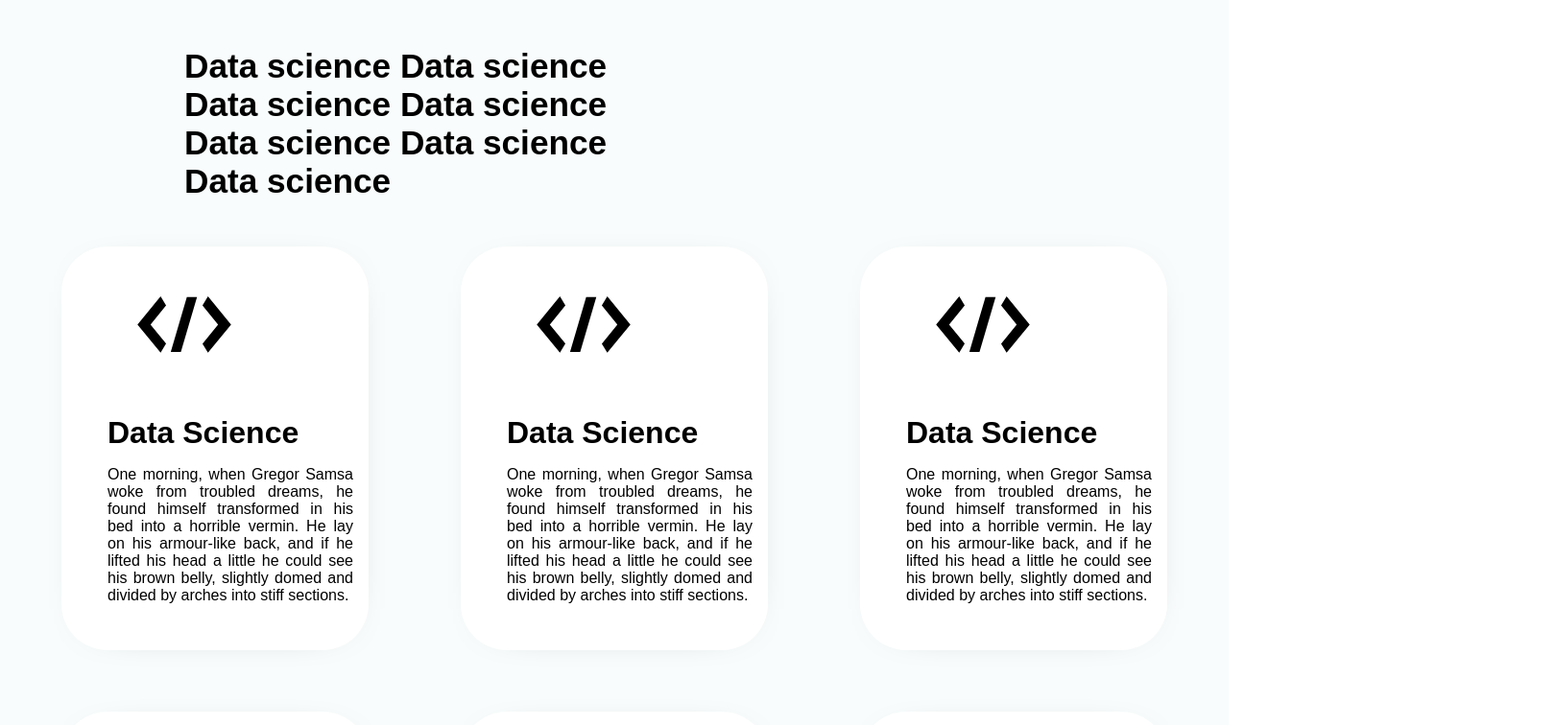
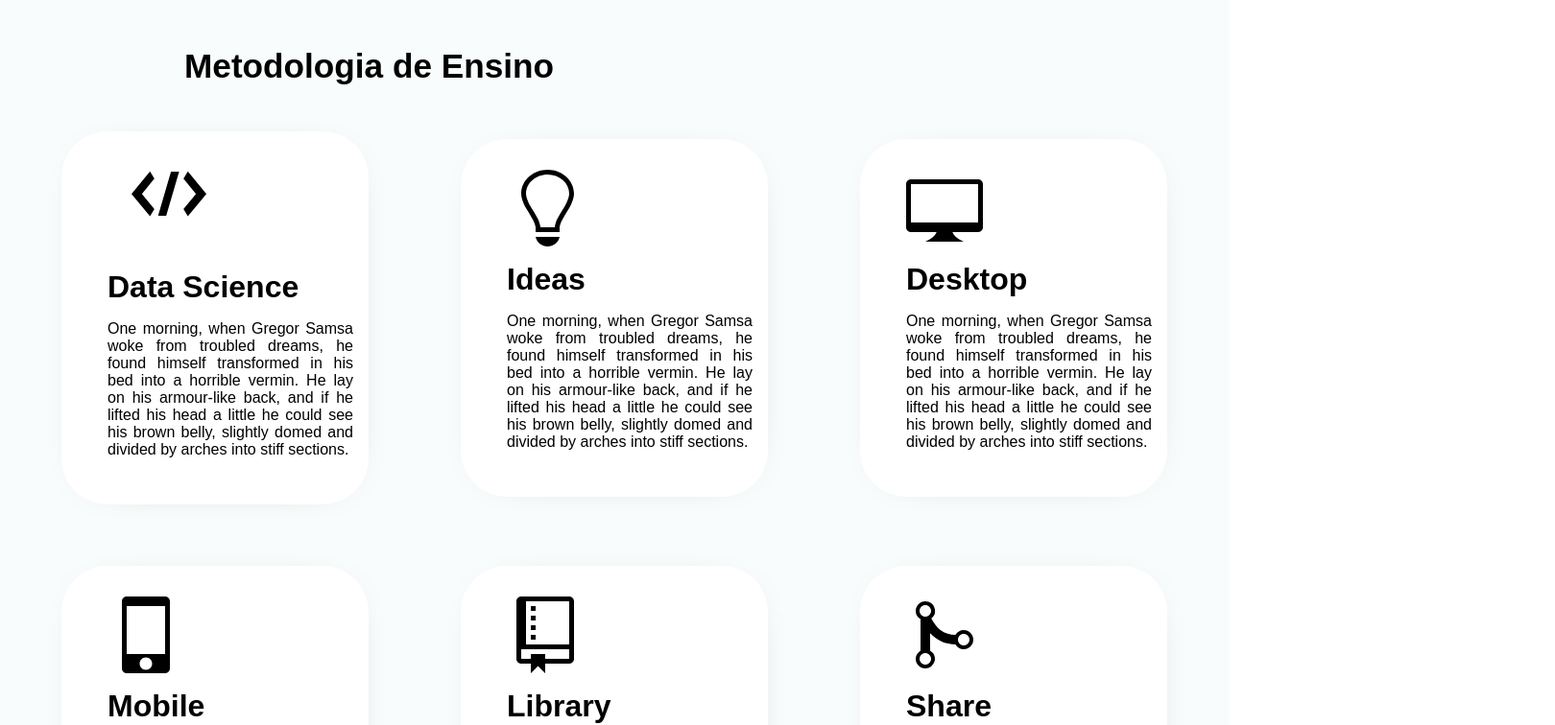
Before and after one commit to SamuelMazuim/Landing-Page-React, a React (Create React App) app: page / in a window 1280 px wide. Shown: the part 840-1596 px from the top of the page at 96% size, 1620 px wide, since content can reach past the window. Built offline with nearby package versions, Linux system fonts and the light colour scheme.

Commit message:
Co-authored-by: Crhistian de Oliveira <Crhist0@users.noreply.github.com> Co-authored-by: SamuelMazuim <SamuelMazuim@users.noreply.github.com>

```diff
--- a/src/components/Footer/Footer.jsx
+++ b/src/components/Footer/Footer.jsx
@@ -17,11 +17,11 @@ export const Footer = (props) => {
         <p style={{ color: 'grey' }}>Your Website 2022. All Rights Reserved.</p>
       </HalfWrapper>
       <HalfWrapper style={{ display: 'flex', flexDirection: 'row-reverse' }}>
-        <BsFacebook style={{ cursor: 'pointer', fontSize: '3rem', color: '#067BFC' }} />
+        <BsFacebook style={{ cursor: 'pointer', fontSize: '3rem', color: '#0b011f' }} />
         <BsTwitter
-          style={{ cursor: 'pointer', fontSize: '3rem', margin: '0rem 2rem', color: '#067BFC' }}
+          style={{ cursor: 'pointer', fontSize: '3rem', margin: '0rem 2rem', color: '#0b011f' }}
         />
-        <BsInstagram style={{ cursor: 'pointer', fontSize: '3rem', color: '#067BFC' }} />
+        <BsInstagram style={{ cursor: 'pointer', fontSize: '3rem', color: '#0b011f' }} />
       </HalfWrapper>
     </FooterWrapper>
   );
--- a/src/components/Footer/StyledFooter.jsx
+++ b/src/components/Footer/StyledFooter.jsx
@@ -2,7 +2,7 @@ import { Link } from 'react-router-dom';
 import styled from 'styled-components';
 import { CgPokemon } from 'react-icons/cg';
 export const StyledLink = styled(Link)`
-  color: #067bfc;
+  color: #0b011f;
   text-decoration: none;
   font-weight: bolder;
   cursor: pointer;
--- a/src/components/Pricing/StyledPricing.jsx
+++ b/src/components/Pricing/StyledPricing.jsx
@@ -32,4 +32,9 @@ export const StyledPlanBox = styled(StyledComment)`
 
     padding: 3rem 2rem;
     width: 17%;
+    transition: 0.5s;
+    border: solid 4px transparent;
+    :hover {
+        border: solid 4px #8bedff
+    }
 `;
--- a/src/components/SixCards/SixCards.jsx
+++ b/src/components/SixCards/SixCards.jsx
@@ -3,6 +3,7 @@ import { GeneralWrapper } from '../General-Wrapper/GeneralWrapper';
 import { StyledCentralizeWrapper, StyledH2 } from '../Title/StyledTitle';
 import { StyledCard, StyledCardTitle, StyledP } from './StyledSixCards';
 import { DiCode } from 'react-icons/di';
+import {GoLightBulb, GoDeviceMobile, GoDeviceDesktop, GoGitMerge, GoRepo} from 'react-icons/go';
 
 export const SixCards = (props) => {
   return (
@@ -16,8 +17,7 @@ export const SixCards = (props) => {
               fontSize: '2.2rem',
             }}
           >
-            Data science Data science Data science Data science Data science Data science Data
-            science
+            Metodologia de Ensino
           </StyledH2>
         </GeneralWrapper>
         <StyledCentralizeWrapper>
@@ -25,7 +25,7 @@ export const SixCards = (props) => {
             <DiCode
               style={{
                 marginTop: '-2rem',
-                fontSize: '10rem',
+                fontSize: '8rem',
               }}
             />
             <StyledCardTitle>Data Science</StyledCardTitle>
@@ -37,13 +37,12 @@ export const SixCards = (props) => {
             </StyledP>
           </StyledCard>
           <StyledCard>
-            <DiCode
+            <GoLightBulb
               style={{
-                marginTop: '-2rem',
-                fontSize: '10rem',
+                fontSize: '5rem',
               }}
             />
-            <StyledCardTitle>Data Science</StyledCardTitle>
+            <StyledCardTitle>Ideas</StyledCardTitle>
             <StyledP>
               One morning, when Gregor Samsa woke from troubled dreams, he found himself transformed
               in his bed into a horrible vermin. He lay on his armour-like back, and if he lifted
@@ -52,13 +51,13 @@ export const SixCards = (props) => {
             </StyledP>
           </StyledCard>
           <StyledCard>
-            <DiCode
+            <GoDeviceDesktop
               style={{
-                marginTop: '-2rem',
-                fontSize: '10rem',
+                marginLeft:'1rem',
+                fontSize: '5rem',
               }}
             />
-            <StyledCardTitle>Data Science</StyledCardTitle>
+            <StyledCardTitle>Desktop</StyledCardTitle>
             <StyledP>
               One morning, when Gregor Samsa woke from troubled dreams, he found himself transformed
               in his bed into a horrible vermin. He lay on his armour-like back, and if he lifted
@@ -70,13 +69,13 @@ export const SixCards = (props) => {
 
         <StyledCentralizeWrapper>
           <StyledCard>
-            <DiCode
+            <GoDeviceMobile
               style={{
-                marginTop: '-2rem',
-                fontSize: '10rem',
+
+                fontSize: '5rem',
               }}
             />
-            <StyledCardTitle>Data Science</StyledCardTitle>
+            <StyledCardTitle>Mobile</StyledCardTitle>
             <StyledP>
               One morning, when Gregor Samsa woke from troubled dreams, he found himself transformed
               in his bed into a horrible vermin. He lay on his armour-like back, and if he lifted
@@ -85,13 +84,12 @@ export const SixCards = (props) => {
             </StyledP>
           </StyledCard>
           <StyledCard>
-            <DiCode
+            <GoRepo
               style={{
-                marginTop: '-2rem',
-                fontSize: '10rem',
+                fontSize: '5rem',
               }}
             />
-            <StyledCardTitle>Data Science</StyledCardTitle>
+            <StyledCardTitle>Library</StyledCardTitle>
             <StyledP>
               One morning, when Gregor Samsa woke from troubled dreams, he found himself transformed
               in his bed into a horrible vermin. He lay on his armour-like back, and if he lifted
@@ -100,13 +98,13 @@ export const SixCards = (props) => {
             </StyledP>
           </StyledCard>
           <StyledCard>
-            <DiCode
+            <GoGitMerge
               style={{
-                marginTop: '-2rem',
-                fontSize: '10rem',
+
+                fontSize: '5rem',
               }}
             />
-            <StyledCardTitle>Data Science</StyledCardTitle>
+            <StyledCardTitle>Share</StyledCardTitle>
             <StyledP>
               One morning, when Gregor Samsa woke from troubled dreams, he found himself transformed
               in his bed into a horrible vermin. He lay on his armour-like back, and if he lifted
--- a/src/components/Technologies/Technologies.jsx
+++ b/src/components/Technologies/Technologies.jsx
@@ -17,7 +17,7 @@ export const Technologies = (props) => {
         <>
             <div
                 style={{
-                    background: "radial-gradient(at 0% 0%, #41acb9, #0b011f, #0b011f)",
+                    background: "radial-gradient(at 100% 0%, #41acb9, #0b011f, #0b011f)",
                     padding: "3rem 0rem 10rem 0rem",
                 }}>
                 <StyledCentralizeWrapper style={{ flexDirection: "column" }}>
@@ -37,8 +37,8 @@ export const Technologies = (props) => {
                             width: "55%",
                             textAlign: "center",
                         }}>
-                        Data science Data science Data science Data science Data science Data
-                        science Data science
+                        Ensinamos as principais tecnologias que o mercado procura!!
+
                     </StyledH2>
                 </StyledCentralizeWrapper>
                 <StyledCentralizeWrapper>
--- a/src/pages/Landing/Landing.jsx
+++ b/src/pages/Landing/Landing.jsx
@@ -26,7 +26,7 @@ export const Landing = () => {
             <Technologies />
             <Comments />
             <Pricing />
-            <Contacts />
+            {/* <Contacts /> */}
             <Footer />
         </>
     );
```
Also changed, not shown: src/components/Pricing/Pricing.jsx (+96 -46 lines).
